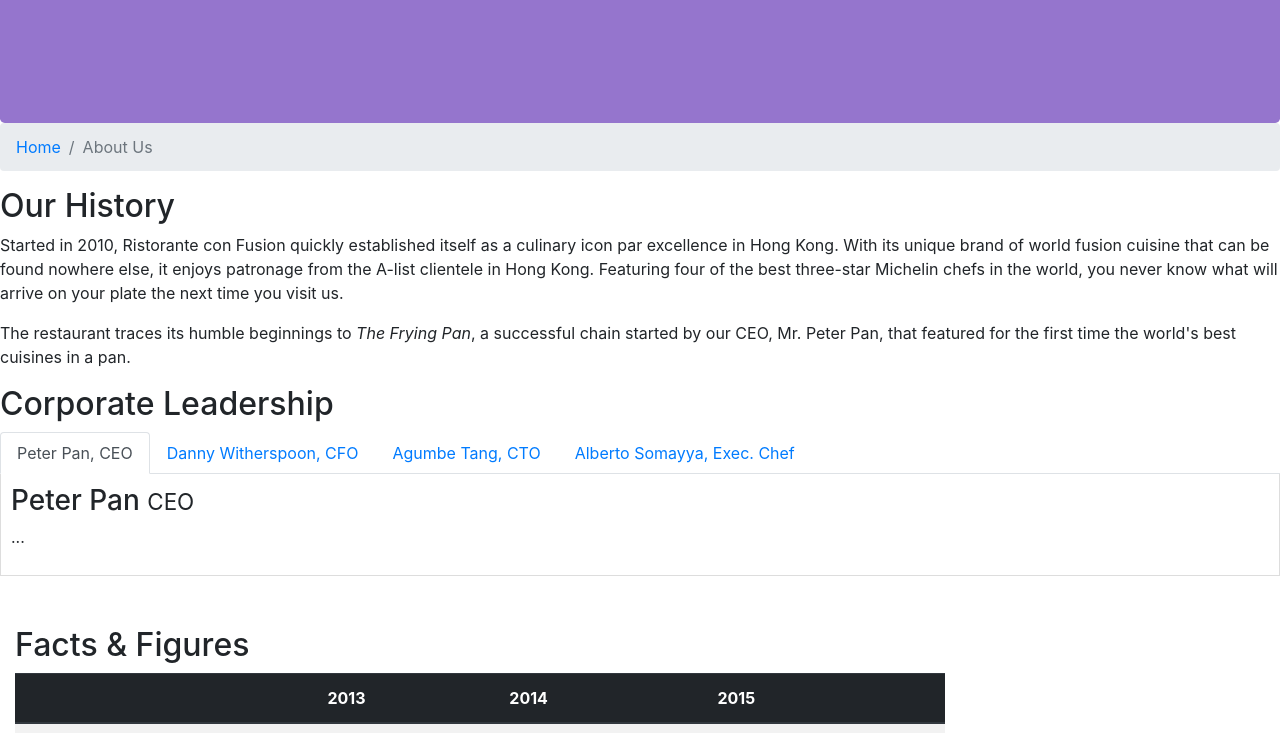
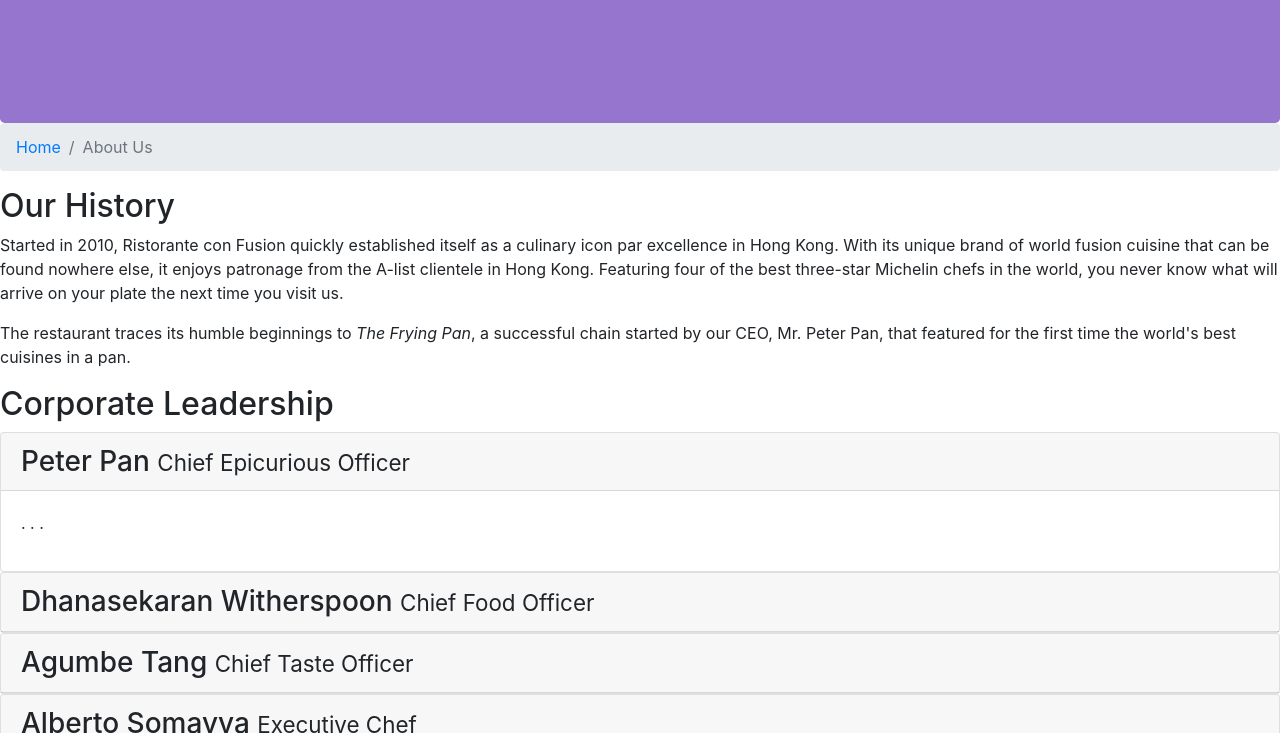
Before and after one commit to chinhbean09/ReactJS, a website: page aboutus.html in a window 1280 px wide. Shown: the part 67-800 px from the top of the page. Drawn offline with nearby package versions, Linux system fonts and the light colour scheme.

Commit message:
Accordion

```diff
--- a/aboutus.html
+++ b/aboutus.html
@@ -63,7 +63,7 @@
             <div>
 
     <h2>Corporate Leadership</h2>
-    <ul class="nav nav-tabs">
+    <!-- <ul class="nav nav-tabs">
         <li class="nav-item">
             <a class="nav-link active" href="#peter" role="tab" data-toggle="tab">Peter Pan, CEO</a>
         </li>
@@ -76,25 +76,67 @@
         <li class="nav-item">
             <a class="nav-link" href="#alberto" role="tab" data-toggle="tab">Alberto Somayya, Exec. Chef</a>
         </li>
-    </ul>
-    <div class="tab-content">
-        <div role="tabpanel" class="tab-pane fade show active" id="peter">
-            <h3>Peter Pan <small>CEO</small></h3>
-            <p> ... </p>
-        </div>
-        <div role="tabpanel" class="tab-pane fade" id="danny">
-            <h3>Danny Witherspoon <small>CFO</small></h3>
-            <p> ... </p>
-        </div>
-        <div role="tabpanel" class="tab-pane fade" id="agumbe">
-            <h3>Agumbe Tang <small>CTO</small></h3>
-            <p> ... </p>
-        </div>
-        <div role="tabpanel" class="tab-pane fade" id="alberto">
-            <h3>Alberto Somayya, Exec. Chef <small>Executive Chef</small></h3>
-            <p> ... </p>
+    </ul> -->
+    <div id="accordion">
+        <div class="card">
+            <div class="card-header" role="tab" id="peterhead">
+            <h3 class="mb-0">
+                <a data-toggle="collapse" data-target="#peter">
+                Peter Pan <small>Chief Epicurious Officer</small>
+                </a>
+            </h3>
+            </div>
+            <div class="collapse show" id="peter" data-parent="#accordion">
+                <div class="card-body">
+                    <p class="d-none d-sm-block">. . .</p>
+                </div>
+            </div>
+    </div>
+    </div>
+
+    <div class="card">
+        <div class="card-header" role="tab" id="dannyhead">
+        <h3 class="mb-0">
+            <a class="collapsed" data-toggle="collapse" data-target="#danny">
+            Dhanasekaran Witherspoon <small>Chief Food Officer</small>
+            </a>
+        </h3>
+    </div>
+    <div class="collapse" id="danny" data-parent="#accordion">
+        <div class="card-body">
+            <p class="d-none d-sm-block">. . .</em></p>
         </div>
     </div>
+</div>
+<div class="card">
+        <div class="card-header" role="tab" id="agumbehead">
+        <h3 class="mb-0">
+            <a class="collapsed" data-toggle="collapse" data-target="#agumbe">
+            Agumbe Tang <small>Chief Taste Officer</small>
+            </a>
+        </h3>
+    </div>
+    <div class="collapse" id="agumbe" data-parent="#accordion">
+        <div class="card-body">
+            <p class="d-none d-sm-block">. . .</p>
+        </div>
+    </div>
+</div>
+<div class="card">
+        <div class="card-header" role="tab" id="albertohead">
+        <h3 class="mb-0">
+            <a class="collapsed" data-toggle="collapse" data-target="#alberto">
+            Alberto Somayya <small>Executive Chef</small>
+            </a>
+        </h3>
+    </div>
+    <div class="collapse" id="alberto" data-parent="#accordion">
+        <div class="card-body">
+            <p class="d-none d-sm-block">. . .</em></p>
+        </div>
+    </div>
+</div>
+
 
 
                 <div class="row row-content">
```
